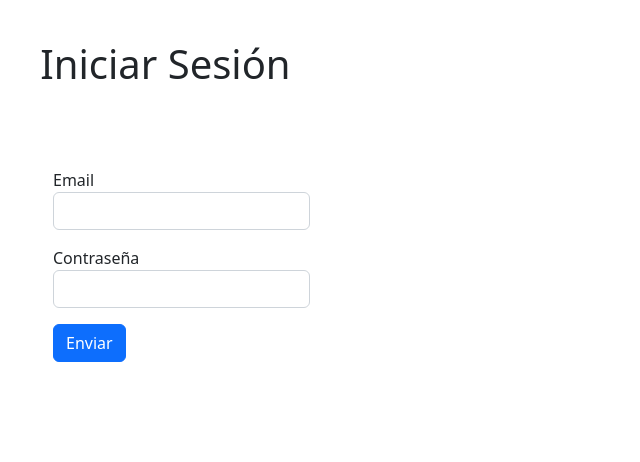
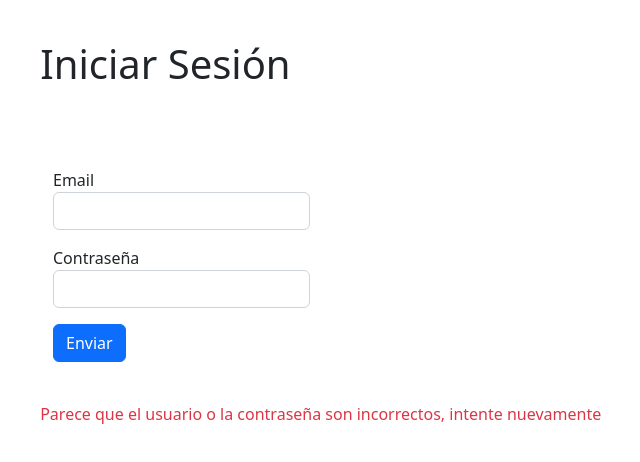
Before and after one commit to LeoKGX/Intidn, an Angular app: page /login in a window 1280 px wide. Both pictures are taken after typing "name@example.com", "Sample123" into the empty fields and a click on the button "Enviar". Shown: the top 462 px of the page, without its empty margins (459-1099 px from the left). Built offline with nearby package versions, Linux system fonts and the light colour scheme; no server answers.

Commit message:
Añado mensaje de error si se ingresa mal la contraseña

```diff
--- a/src/app/components/login/login.component.css
+++ b/src/app/components/login/login.component.css
@@ -14,3 +14,9 @@ form.login-form{
   margin-left: 40%;
   margin-top: 80px;
 }
+
+div p {
+  width: fit-content;
+  margin-top: 40px;
+  margin-left: 39%;
+}
--- a/src/app/components/login/login.component.html
+++ b/src/app/components/login/login.component.html
@@ -40,3 +40,6 @@
     <button type="submit" class="btn btn-primary">Enviar</button>
   </form>
 </div>
+<div *ngIf="error">
+  <p class="text-danger">Parece que el usuario o la contraseña son incorrectos, intente nuevamente</p>
+</div>
--- a/src/app/components/login/login.component.ts
+++ b/src/app/components/login/login.component.ts
@@ -8,8 +8,10 @@ import { UsersService } from 'src/app/services/login.service';
   templateUrl: './login.component.html',
   styleUrls: ['./login.component.css']
 })
+
 export class LoginComponent implements OnInit {
   form: FormGroup;
+  error: boolean = this.loginservice.error ;
   constructor(private formbuilder: FormBuilder, private loginservice: UsersService, private ruta: Router) {
     this.form = this.formbuilder.group(
       {
@@ -39,11 +41,12 @@ export class LoginComponent implements OnInit {
     event.preventDefault;
     this.loginservice.iniciarSesion(this.form.value).subscribe(data=> {
       console.log("data: " + JSON.stringify(data));
-
+      this.loginservice.error = false;
       this.ruta.navigate(['/portfolio']);
     },
     () =>
       {
+        this.loginservice.error = true;
         this.ruta.navigate(['/login']);
       }
     )
--- a/src/app/services/login.service.ts
+++ b/src/app/services/login.service.ts
@@ -10,7 +10,7 @@ export class UsersService {
 
   url : string = "https://app-portfolio-lkg.herokuapp.com/login";
   currentUserSubject : BehaviorSubject<any>;
-
+  error = false;
 
   constructor(private http: HttpClient, private ruta: Router) {
     console.log("el auth serv esta corriendo");
@@ -37,4 +37,5 @@ export class UsersService {
   logout() {
     sessionStorage.removeItem('currentUser');
   }
+
 }
```
